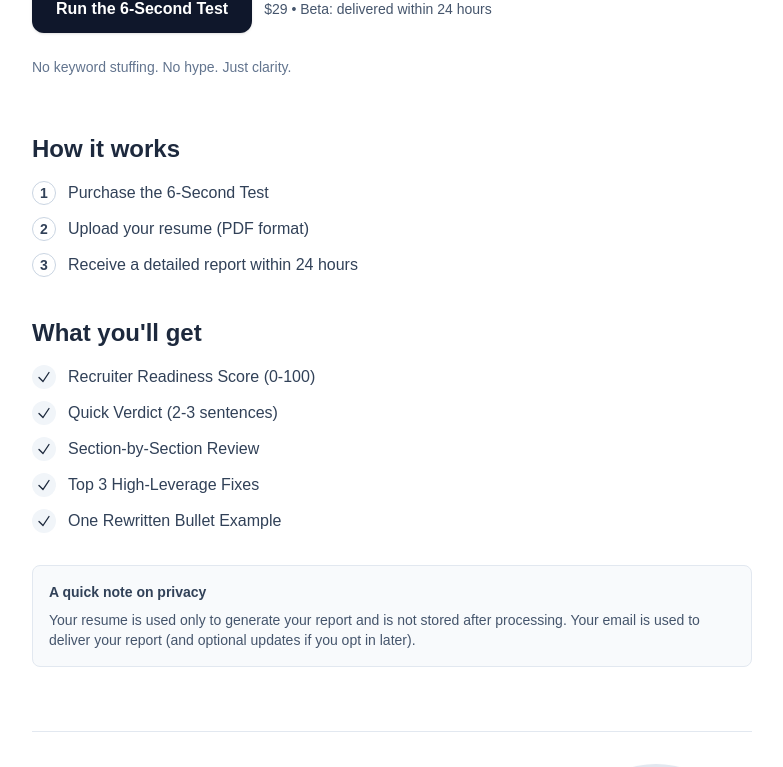
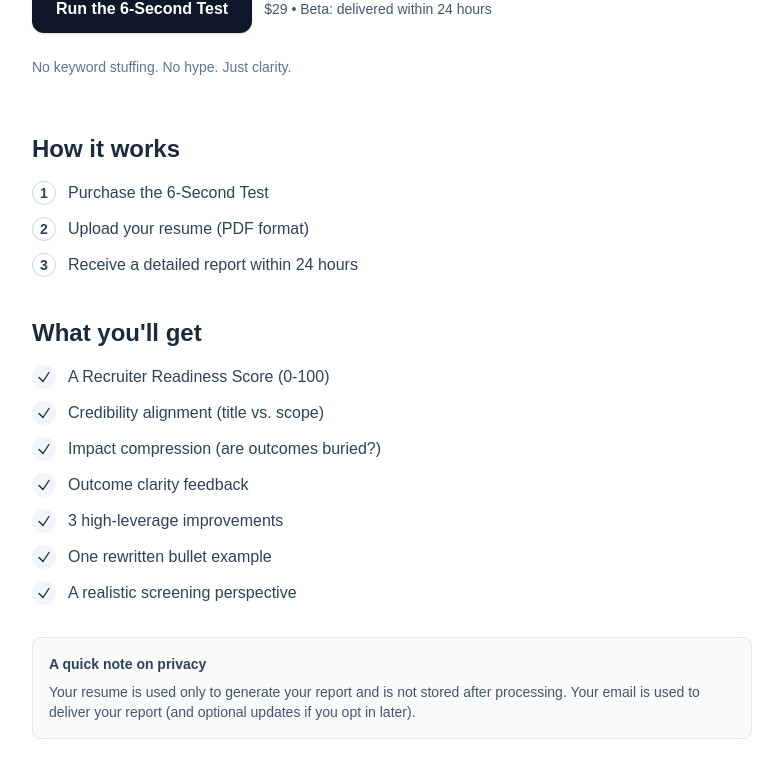
Before and after one commit to ochavezj/six-second-test, a Next.js app: page / in a window 1280 px wide. Shown: the part 530-1297 px from the top of the page, without its empty margins (248-1031 px from the left). Built offline with nearby package versions, Linux system fonts and the light colour scheme; no server answers.

Commit message:
Update 'What you'll get' section with new list items
- Replace previous list items with new detailed offerings
- Add 'A realistic screening perspective' item
- Update wording for clarity and specificity

```diff
--- a/app/page.tsx
+++ b/app/page.tsx
@@ -150,7 +150,7 @@ export default function Home() {
                     <path strokeLinecap="round" strokeLinejoin="round" d="M4.5 12.75l6 6 9-13.5" />
                   </svg>
                 </div>
-                <span className="text-slate-700">Recruiter Readiness Score (0-100)</span>
+                <span className="text-slate-700">A Recruiter Readiness Score (0-100)</span>
               </li>
               <li className="flex items-start gap-3">
                 <div className="flex h-6 w-6 shrink-0 items-center justify-center rounded-full bg-slate-100 text-slate-800">
@@ -158,7 +158,7 @@ export default function Home() {
                     <path strokeLinecap="round" strokeLinejoin="round" d="M4.5 12.75l6 6 9-13.5" />
                   </svg>
                 </div>
-                <span className="text-slate-700">Quick Verdict (2-3 sentences)</span>
+                <span className="text-slate-700">Credibility alignment (title vs. scope)</span>
               </li>
               <li className="flex items-start gap-3">
                 <div className="flex h-6 w-6 shrink-0 items-center justify-center rounded-full bg-slate-100 text-slate-800">
@@ -166,7 +166,7 @@ export default function Home() {
                     <path strokeLinecap="round" strokeLinejoin="round" d="M4.5 12.75l6 6 9-13.5" />
                   </svg>
                 </div>
-                <span className="text-slate-700">Section-by-Section Review</span>
+                <span className="text-slate-700">Impact compression (are outcomes buried?)</span>
               </li>
               <li className="flex items-start gap-3">
                 <div className="flex h-6 w-6 shrink-0 items-center justify-center rounded-full bg-slate-100 text-slate-800">
@@ -174,7 +174,7 @@ export default function Home() {
                     <path strokeLinecap="round" strokeLinejoin="round" d="M4.5 12.75l6 6 9-13.5" />
                   </svg>
                 </div>
-                <span className="text-slate-700">Top 3 High-Leverage Fixes</span>
+                <span className="text-slate-700">Outcome clarity feedback</span>
               </li>
               <li className="flex items-start gap-3">
                 <div className="flex h-6 w-6 shrink-0 items-center justify-center rounded-full bg-slate-100 text-slate-800">
@@ -182,7 +182,23 @@ export default function Home() {
                     <path strokeLinecap="round" strokeLinejoin="round" d="M4.5 12.75l6 6 9-13.5" />
                   </svg>
                 </div>
-                <span className="text-slate-700">One Rewritten Bullet Example</span>
+                <span className="text-slate-700">3 high-leverage improvements</span>
+              </li>
+              <li className="flex items-start gap-3">
+                <div className="flex h-6 w-6 shrink-0 items-center justify-center rounded-full bg-slate-100 text-slate-800">
+                  <svg xmlns="http://www.w3.org/2000/svg" fill="none" viewBox="0 0 24 24" strokeWidth={2} stroke="currentColor" className="w-4 h-4">
+                    <path strokeLinecap="round" strokeLinejoin="round" d="M4.5 12.75l6 6 9-13.5" />
+                  </svg>
+                </div>
+                <span className="text-slate-700">One rewritten bullet example</span>
+              </li>
+              <li className="flex items-start gap-3">
+                <div className="flex h-6 w-6 shrink-0 items-center justify-center rounded-full bg-slate-100 text-slate-800">
+                  <svg xmlns="http://www.w3.org/2000/svg" fill="none" viewBox="0 0 24 24" strokeWidth={2} stroke="currentColor" className="w-4 h-4">
+                    <path strokeLinecap="round" strokeLinejoin="round" d="M4.5 12.75l6 6 9-13.5" />
+                  </svg>
+                </div>
+                <span className="text-slate-700">A realistic screening perspective</span>
               </li>
             </ul>
 
```
